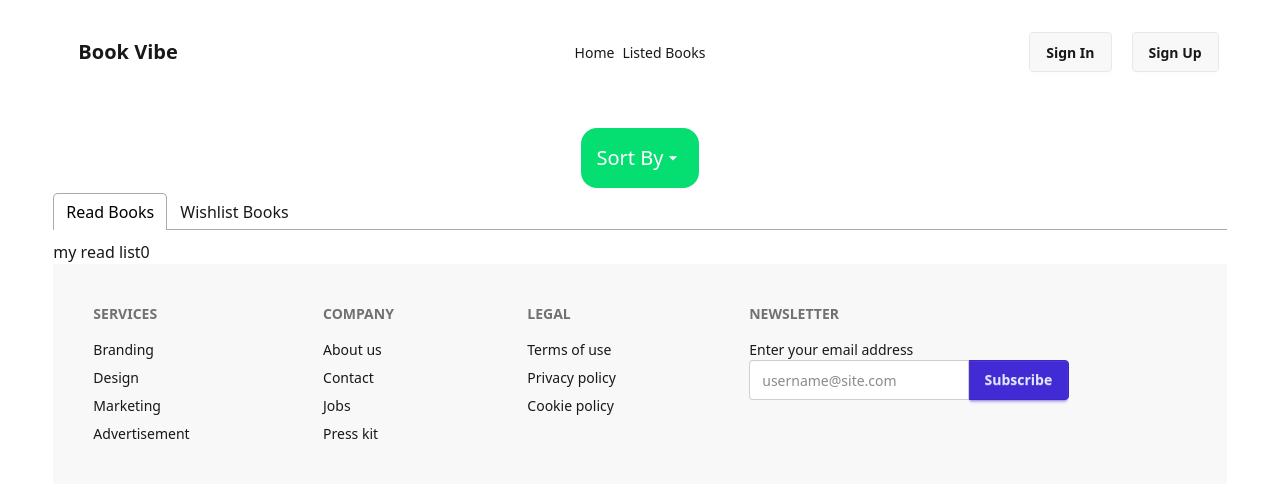
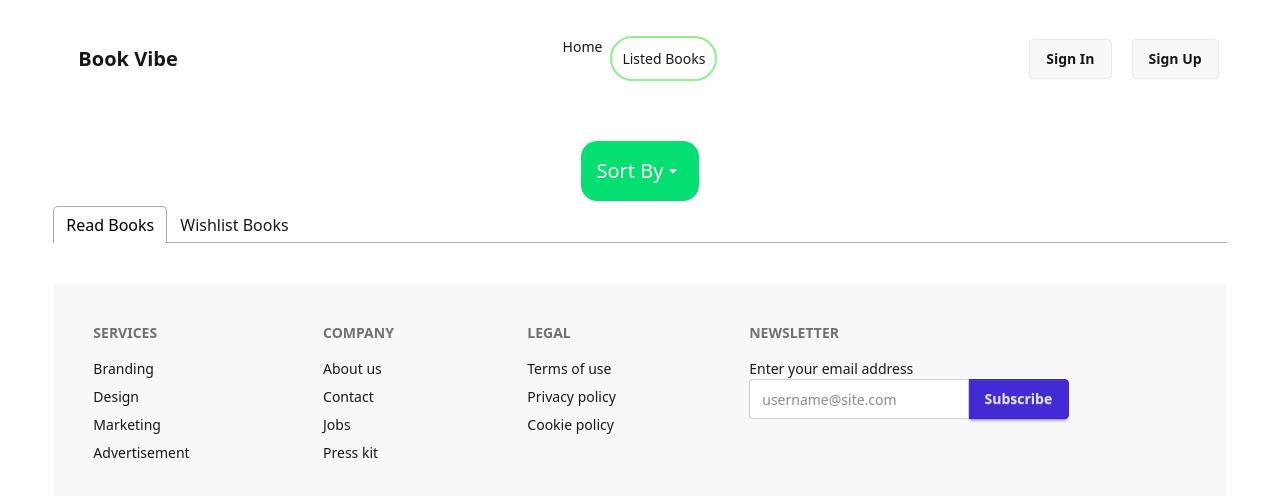
Before and after one commit to mdtanvirislamrakib/book-vibe, a React (Vite) app: page /readlist in a window 1280 px wide. Shown: the top 496 px of the page. Built offline with nearby package versions, Linux system fonts and the light colour scheme.

Commit message:
complete book vibe

```diff
--- a/src/Component/Header/Navbar.jsx
+++ b/src/Component/Header/Navbar.jsx
@@ -2,10 +2,6 @@ import React from 'react';
 import { NavLink } from 'react-router';
 
 const Navbar = () => {
-    const links = <>
-    <NavLink to= "/" className='mr-2'>Home</NavLink>
-    <NavLink to='/readlist'>Listed Books</NavLink>
-    </>
     return (
         <div className="navbar mb-10 mt-5">
             <div className="navbar-start">
@@ -16,14 +12,16 @@ const Navbar = () => {
                     <ul
                         tabIndex={0}
                         className="menu menu-sm dropdown-content bg-base-100 rounded-box z-1 mt-3 w-52 p-2 shadow">
-                        {links}
+                        <NavLink to= "/" className='mr-2'>Home</NavLink>
+                        <NavLink to='/readlist'>Listed Books</NavLink>
                     </ul>
                 </div>
                 <a className="btn btn-ghost text-xl">Book Vibe</a>
             </div>
             <div className="navbar-center hidden lg:flex">
                 <ul className="menu menu-horizontal px-1">
-                    {links}
+                <NavLink to= "/" className='mr-2'>Home</NavLink>
+                <NavLink to='/readlist'>Listed Books</NavLink>
                 </ul>
             </div>
             <div className="navbar-end">
--- a/src/Pages/BookDetails/BookDetails.jsx
+++ b/src/Pages/BookDetails/BookDetails.jsx
@@ -10,8 +10,9 @@ const BookDetails = () => {
 
     const data = useLoaderData()
 
-    const singleBook = data.find(book => book.bookId === bookId);
+     let singleBook = data.find(book => book.bookId === bookId);
     console.log(singleBook);
+
 
     const handleMarkAsRead = (id) => {
         addToStoreDB(id);
--- a/src/Pages/ReadList/ReadList.jsx
+++ b/src/Pages/ReadList/ReadList.jsx
@@ -11,23 +11,27 @@ const ReadList = () => {
     console.log(data);
     const [listOfRead, setListOfRead] = useState([])
     const [sort, setSort] = useState("");
+    console.log(listOfRead);
+    console.log(data);
+    useEffect(() => {
+        const storedData = getStoredBook();
+        const convertedStoredData = storedData.map(id => parseInt(id));
+
+        const myReadList = data.filter(book => convertedStoredData.includes(book.bookId));
+        setListOfRead(myReadList);
+
+    }, [data])
     const handleSortType = (type) => {
         setSort(type);
-        if(type === "pages") {
+        if (type === "pages") {
             const sortByPage = [...listOfRead.sort((a, b) => a.totalPages - b.totalPages)];
             setListOfRead(sortByPage)
         }
-        if(type === "ratings") {
+        if (type === "ratings") {
             const sortByRating = [...listOfRead.sort((a, b) => a.rating - b.rating)];
             setListOfRead(sortByRating)
         }
     }
-    useEffect(() => {
-        const storedData = getStoredBook();
-        const convertedStoredData = storedData.map(id => parseInt(id))
-        const myReadList = data.filter(book => convertedStoredData.includes(book.bookId))
-        setListOfRead(myReadList);
-    }, [data])
     return (
         <div>
             <div className='flex items-center justify-center'>
@@ -46,10 +50,12 @@ const ReadList = () => {
                 </TabList>
 
                 <TabPanel>
-                    <h2>my read list{listOfRead.length}</h2>
-                    {
-                        listOfRead.map(boi => <ReadBookList key={boi.bookId} boi = {boi}></ReadBookList>)
-                    }
+                    <div className='my-10'>
+                        {
+                            listOfRead.map(boi => <ReadBookList key={boi.bookId} boi={boi}></ReadBookList>)
+                        }
+                    </div>
+
                 </TabPanel>
                 <TabPanel>
                     <h2>Any content 2</h2>
--- a/src/Routs/Routs.jsx
+++ b/src/Routs/Routs.jsx
@@ -24,13 +24,13 @@ export  const router = createBrowserRouter([
             Component: Home,
         },
         {
-            path: 'readlist',
-            loader: () => fetch('booksData.json'),
+            path: '/readlist',
+            loader: () => fetch('/booksData.json'),
             Component: ReadList,
         },
         {
             path: '/bookDetails/:id',
-            loader: () => fetch('booksData.json'),
+            loader: () => fetch('./booksData.json'),
             Component: BookDetails,
         }
       ]
--- a/src/index.css
+++ b/src/index.css
@@ -1,2 +1,8 @@
 @import "tailwindcss";
 @plugin "daisyui";
+
+.active {
+    border: 2px solid lightgreen;
+    border-radius: 25px;
+    padding: 10px;
+}
```
